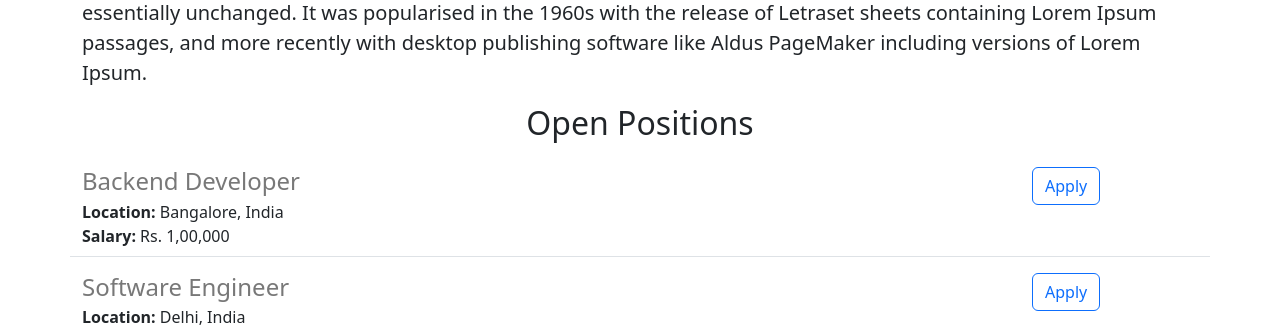
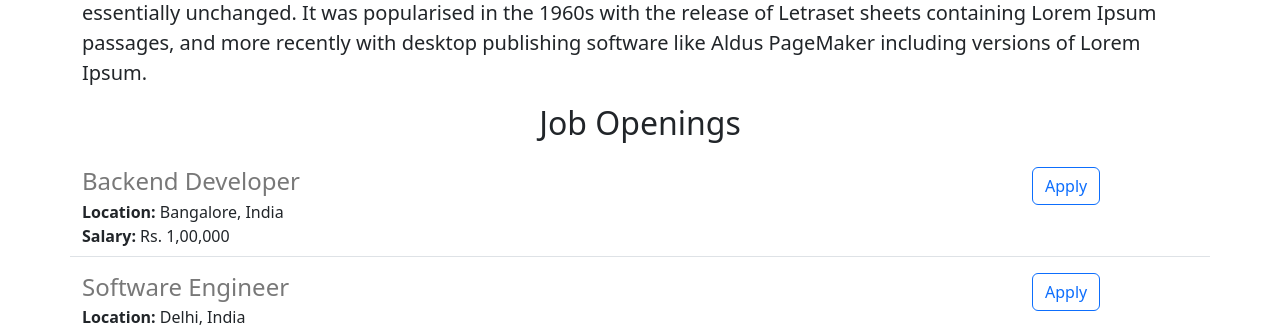
Before and after one commit to 74907Rashmi/Web-Development--Python, a Flask app: page / in a window 1280 px wide. Shown: the part 578-907 px from the top of the page. Run offline with Flask 3, Linux system fonts and the light colour scheme.

Commit message:
Made some changes

```diff
--- a/requirements.txt
+++ b/requirements.txt
@@ -1,2 +1,2 @@
-Flask
-gunicorn
+Flask==3.0.3  # or your preferred version
+gunicorn==20.1.0  # or your preferred version
--- a/templates/home.html
+++ b/templates/home.html
@@ -21,7 +21,7 @@
 <p class="lead">
   Lorem Ipsum is simply dummy text of the printing and typesetting industry. Lorem Ipsum has been the industry's standard dummy text ever since the 1500s, when an unknown printer took a galley of type and scrambled it to make a type specimen book. It has survived not only five centuries, but also the leap into electronic typesetting, remaining essentially unchanged. It was popularised in the 1960s with the release of Letraset sheets containing Lorem Ipsum passages, and more recently with desktop publishing software like Aldus PageMaker including versions of Lorem Ipsum.
 </p>
-    <h2 class="text-center mt-2 mb-4">Open Positions</h2>
+    <h2 class="text-center mt-2 mb-4">Job Openings</h2>
     <div>
       {% for job in jobs %}
         {% include 'jobitem.html' %}
```
